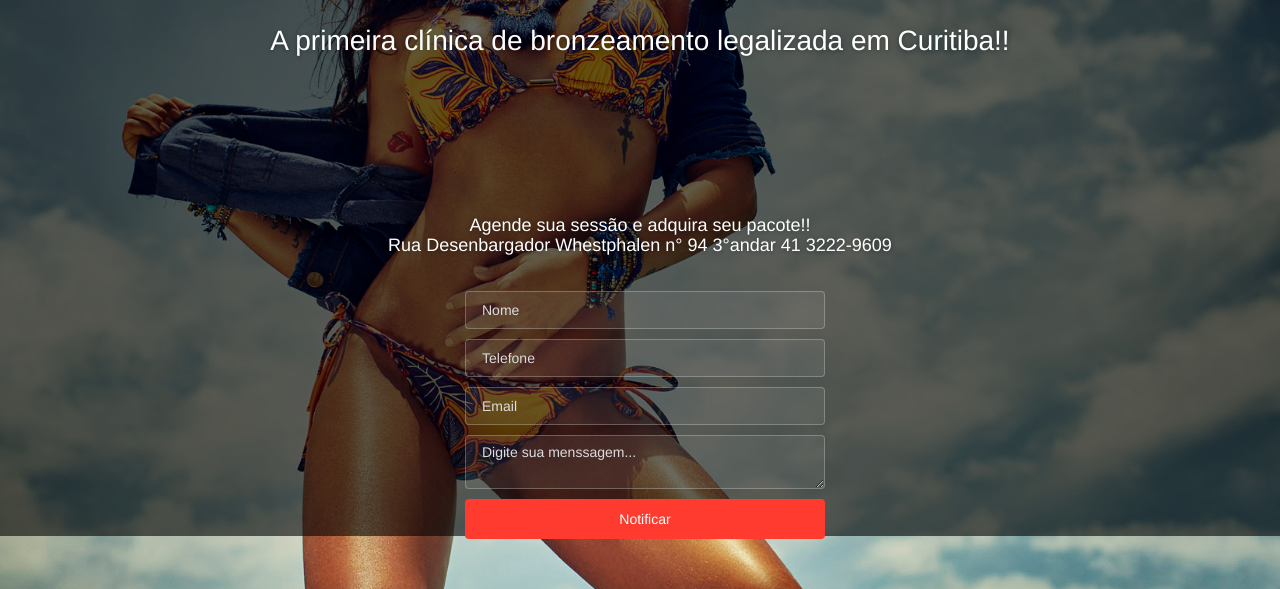
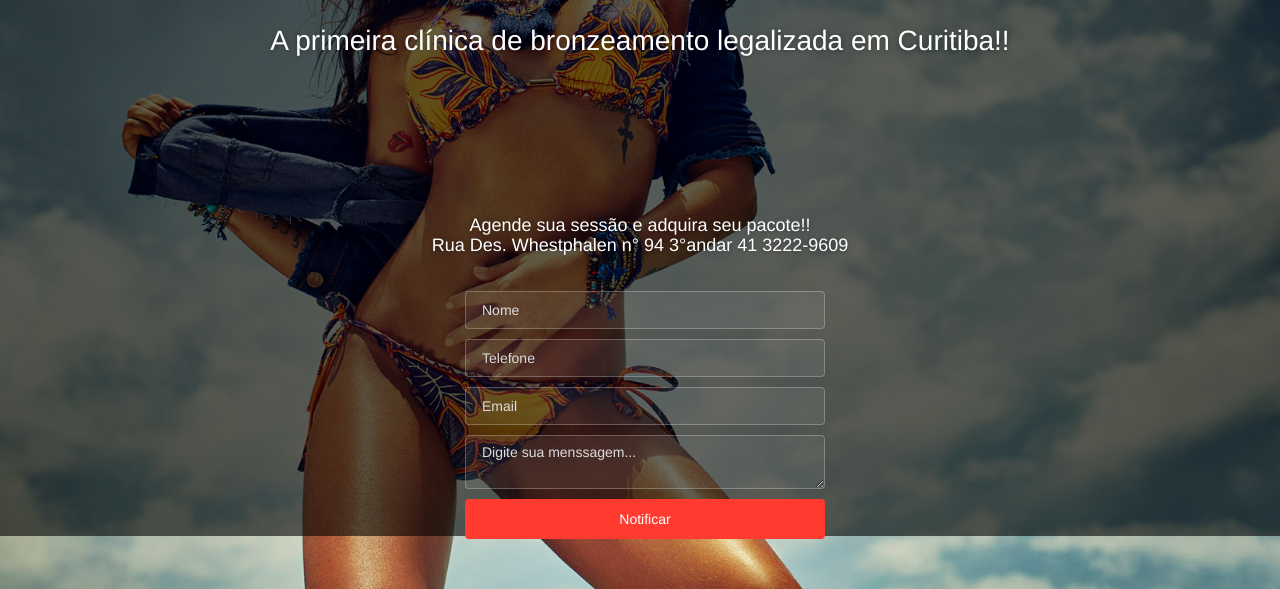
Before and after one commit to caiogasparino/cwbronze, a plain HTML site: page index.html in a window 1280 px wide. Shown: the part 264-853 px from the top of the page. Drawn offline with Linux system fonts and the light colour scheme; a web font is replaced by a local one.

Commit message:
Update index.html
address update

```diff
--- a/index.html
+++ b/index.html
@@ -80,7 +80,7 @@
             <div class="subscribe">
                 <h5 class="info-text">
                     Agende sua sessão e adquira seu pacote!! <br/>
-	            Rua Desenbargador Whestphalen n° 94 3°andar 41 3222-9609
+	            Rua Des. Whestphalen n° 94 3°andar 41 3222-9609
                 </h5>
                 <div class="row">
                     <div class="col-md-4 col-md-offset-4 col-sm6-6 col-sm-offset-3 ">
```
